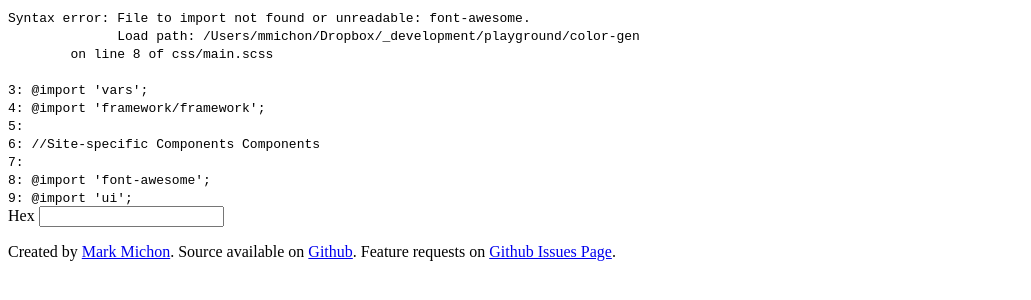
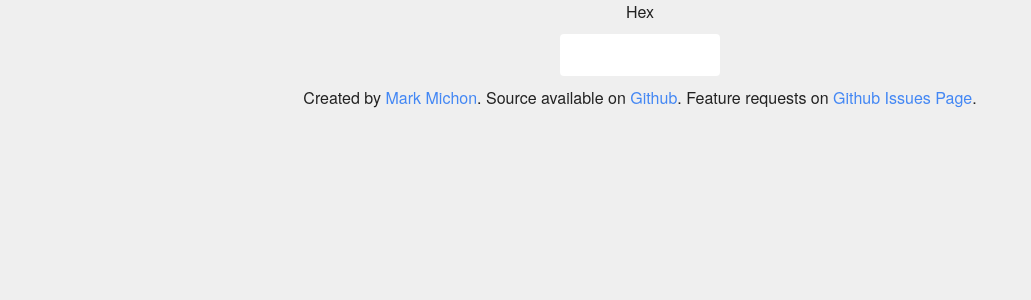
Before and after one commit to rayrobdod/swatchme, a plain HTML site: page index.html in a window 1280 px wide. Shown: the whole page, without its empty margins (0-1031 px from the left). Drawn offline with nearby package versions, Linux system fonts and the light colour scheme.

Commit message:
fixing stupid user error

```diff
--- a/css/main.scss
+++ b/css/main.scss
@@ -5,5 +5,4 @@
 
 //Site-specific Components Components
 
-@import 'font-awesome';
 @import 'ui';
```
Also changed, not shown: css/main.css.
